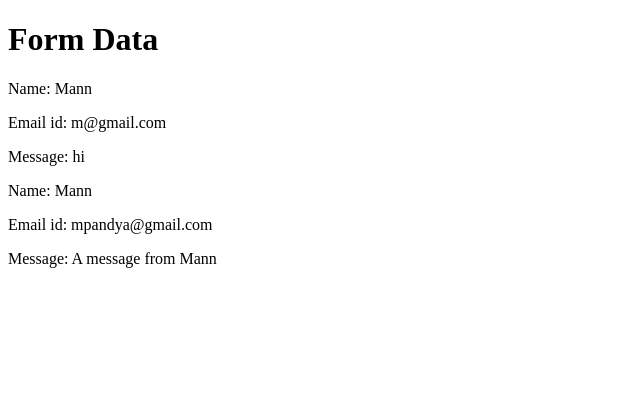
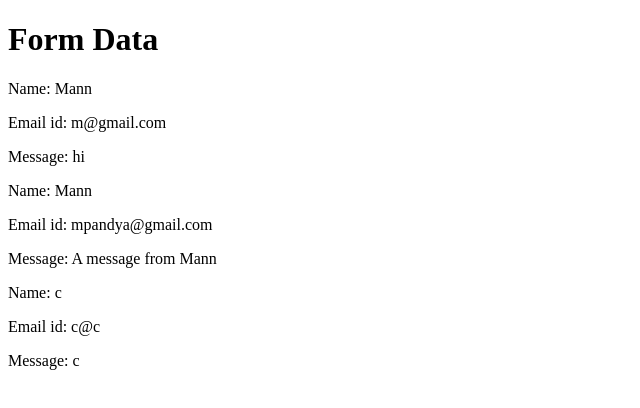
Before and after one commit to Mannkp/Mann-Airbnb-Clone, a Next.js app: page /contact/formData in a window 1280 px wide. Shown: the top 408 px of the page, without its empty margins (0-640 px from the left). Built offline with nearby package versions, Linux system fonts and the light colour scheme.

Commit message:
made contact forms working

```diff
--- /dev/null
+++ b/public/formData/CollectedFormData.json
@@ -0,0 +1 @@
+[{"customerName":"Mann","message":"hi","email_id":"m@gmail.com"},{"customerName":"Mann","message":"A message from Mann","email_id":"mpandya@gmail.com"},{"customerName":" c","message":"c","email_id":"c@c"}]
--- a/src/data/CollectedFormData.json
+++ /dev/null
@@ -1 +0,0 @@
-[{"customerName":"Mann","message":"hi","email_id":"m@gmail.com"},{"customerName":"Mann","message":"A message from Mann","email_id":"mpandya@gmail.com"}]
--- a/src/pages/api/formData.tsx
+++ b/src/pages/api/formData.tsx
@@ -11,7 +11,6 @@ export default async function handler(
   res: NextApiResponse<Data>
 ) {
   try {
-
     const jsonData: {
       customerName: string;
       message: string;
@@ -19,7 +18,7 @@ export default async function handler(
     }[] = [];
 
     const fileContent = await fs.readFile(
-      "./src/data/CollectedFormData.json",
+      "public/formData/CollectedFormData.json",
       "utf-8"
     );
 
@@ -43,12 +42,11 @@ export default async function handler(
     //   console.log('File created!');
     // })
     await fs.writeFile(
-      "./src/data/CollectedFormData.json",
+      "public/formData/CollectedFormData.json",
       JSON.stringify(jsonData)
     );
 
     res.status(200).json({ message: "Form data recorded successfully!" });
-
   } catch (error) {
     console.error("Error handling the file:", error);
     res
--- a/src/pages/contact/formData/index.tsx
+++ b/src/pages/contact/formData/index.tsx
@@ -1,5 +1,5 @@
 import React from "react";
-import formData from "@/data/CollectedFormData.json";
+import formData from "../../../../public/formData/CollectedFormData.json";
 
 const FormDataPage = () => {
   return (
--- a/src/pages/contact/index.tsx
+++ b/src/pages/contact/index.tsx
@@ -21,7 +21,7 @@ export default function ContactPage() {
   const onSubmit: SubmitHandler<FormValues> = async (data) => {
     // Further steps: You can send this data to an API, display a message, etc.
     try {
-      const response = await fetch("/api/formData", {
+      const response = await fetch("api/formData", {
         method: "POST",
         headers: {
           "Content-Type": "application/json",
--- a/src/pages/contact/thank-you/index.tsx
+++ b/src/pages/contact/thank-you/index.tsx
@@ -2,8 +2,8 @@ import Link from "next/link";
 
 const ThankyouPage = () => {
   return (
-    <div className="flex flex-col items-center justify-center text-gray-900 py-24">
-      <div className="max-w-md p-8 bg-white rounded-lg shadow-lg">
+    <div className="flex flex-col items-center justify-center text-gray-900 py-16 md:py-24">
+      <div className="max-w-md p-8 bg-white rounded-lg md:shadow-lg mb-4">
         <h1 className="text-3xl font-bold text-center text-green-600 mb-6">
           Thank You!
         </h1>
@@ -20,6 +20,7 @@ const ThankyouPage = () => {
           </Link>
         </div>
       </div>
+      <div className="mb-8 text-center">
         <p>See all submitted form data:</p>
         <Link
           href={"/contact/formData"}
@@ -28,6 +29,7 @@ const ThankyouPage = () => {
           here
         </Link>
       </div>
+    </div>
   );
 };
 
```
Lines whose indentation alone changed are shown as unchanged.
